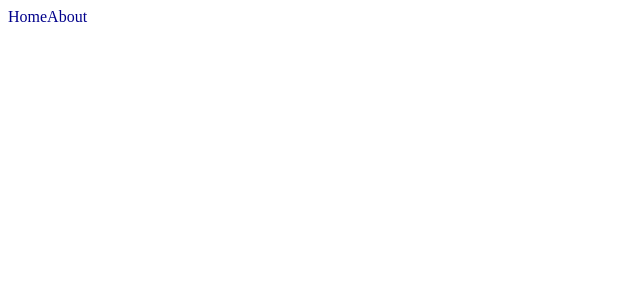
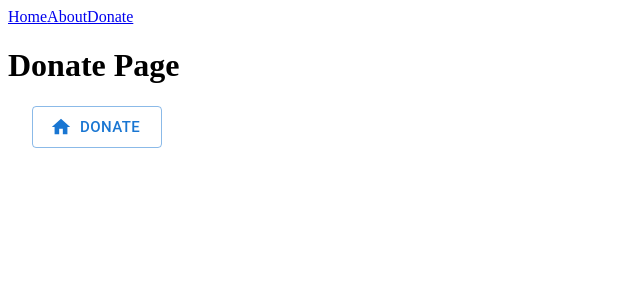
Before and after one commit to t-muthuri/project-crisis-relief, a React (Create React App) app: page /donate in a window 1280 px wide. Before the commit this address had no page. Shown: the top 300 px of the page, without its empty margins (0-640 px from the left). Built offline with nearby package versions, Linux system fonts and the light colour scheme.

Commit message:
Editing pages

```diff
--- a/src/components/About.js
+++ b/src/components/About.js
@@ -1,7 +1,37 @@
-import React from "react";
+import { React, useEffect } from "react";
+import HomeIcon from "@mui/icons-material/Home";
+import { Button, Container } from "@mui/material";
 
 function About() {
-  return<h1>About Page</h1>;
+
+    useEffect(() => {
+        document.title = "Home";
+        return () => {};
+      }, []);
+
+  return (
+    <div>
+        <h1>About Page</h1>
+        <Container
+      // add some styling using the M-UI library
+
+      maxWidth="xl"
+      sx={{ background: "#fff" }}
+    >
+      <Button
+        variant="outlined"
+        onClick={() => {
+          alert("clicked");
+        }}
+        size="large"
+        startIcon={<HomeIcon />}
+      >
+        {" "}
+        About{" "}
+      </Button>
+    </Container>
+    </div>
+  );
 }
 
 export default About;
--- a/src/components/App.js
+++ b/src/components/App.js
@@ -1,17 +1,19 @@
 import React from "react";
 import { Routes, Route } from "react-router-dom";
 // import { Route, Switch } from "react-router-dom";
-import Navbar from "./Navbar"
+import Navbar from "./Navbar";
 import Home from "./Home";
-import About from "./About"
+import About from "./About";
+import Donate from "./Donate";
 
 function App() {
   return (
     <div>
       <Navbar />
       <Routes>
-      <Route path="/" element={<Home />} />
+        <Route path="/" element={<Home />} />
         <Route path="/about" element={<About />} />
+        <Route path="/donate" element={<Donate />} />
       </Routes>
     </div>
   );
--- a/src/components/Donate.js
+++ b/src/components/Donate.js
@@ -1,40 +1,41 @@
-// import React from 'react';
-// import HomeIcon from "@mui/icons-material/Home";
-// import { Button, Container } from "@mui/material";
+import { React, useEffect } from "react";
+import HomeIcon from "@mui/icons-material/Home";
+import { Button, Container } from "@mui/material";
 
-// function Donate() {
+function Donate() {
 
-//      //use the useEffect hook
-//   useEffect(() => {
-//     document.title = "Home";
-//     return () => {};
-//   }, []);
+     //use the useEffect hook
+  useEffect(() => {
+    document.title = "Home";
+    return () => {};
+  }, []);
 
-//   return (
-//     <div>Donate
-//         <Container
-//       // add some styling using the M-UI library
+  return (
+    <div>
+        <h1>Donate Page</h1>
+        <Container
+      // add some styling using the M-UI library
 
-//       maxWidth="xl"
-//       sx={{ background: "#fff" }}
-//     >
-//       <Button
-//         variant="outlined"
-//         onClick={() => {
-//           alert("clicked");
-//         }}
-//         size="large"
-//         startIcon={<HomeIcon />}
-//       >
-//         {" "}
-//         HOME{" "}
-//       </Button>
-//     </Container>
-//     </div>
-//   );
-// }
+      maxWidth="xl"
+      sx={{ background: "#fff" }}
+    >
+      <Button
+        variant="outlined"
+        onClick={() => {
+          alert("clicked");
+        }}
+        size="large"
+        startIcon={<HomeIcon />}
+      >
+        {" "}
+        Donate{" "}
+      </Button>
+    </Container>
+    </div>
+  );
+}
 
-// export default Donate;
+export default Donate;
 
 // APP CONTEXT
 // // import { React, useEffect } from "react";
--- a/src/components/Home.js
+++ b/src/components/Home.js
@@ -1,9 +1,37 @@
-
-
-import React from "react";
+import { React, useEffect } from "react";
+import HomeIcon from "@mui/icons-material/Home";
+import { Button, Container } from "@mui/material";
 
 function Home() {
-  return<h1>Home Page</h1>;
+
+    useEffect(() => {
+        document.title = "Home";
+        return () => {};
+      }, []);
+
+  return (
+    <div>
+        <h1>Home Page</h1>
+        <Container
+      // add some styling using the M-UI library
+
+      maxWidth="xl"
+      sx={{ background: "#fff" }}
+    >
+      <Button
+        variant="outlined"
+        onClick={() => {
+          alert("clicked");
+        }}
+        size="large"
+        startIcon={<HomeIcon />}
+      >
+        {" "}
+        Home{" "}
+      </Button>
+    </Container>
+    </div>
+  );
 }
 
 export default Home;
--- a/src/components/Navbar.js
+++ b/src/components/Navbar.js
@@ -1,23 +1,19 @@
 import React from "react";
 import { NavLink } from "react-router-dom";
-
-const linkStyles = {
-  textDecoration: "none",
-  color: "darkblue",
-};
 
 function NavBar() {
   return (
     <div className="navbar">
-          <NavLink to="/" style={linkStyles} activeStyle={{ color: "purple" }}>
+          <NavLink to="/">
             Home
           </NavLink>
           <NavLink
-            to="/about"
-            style={linkStyles}
-            activeStyle={{ color: "purple" }}
-          >
+            to="/about">
             About
+          </NavLink>
+          <NavLink
+            to="/donate">
+            Donate
           </NavLink>
     </div>
   );
```
